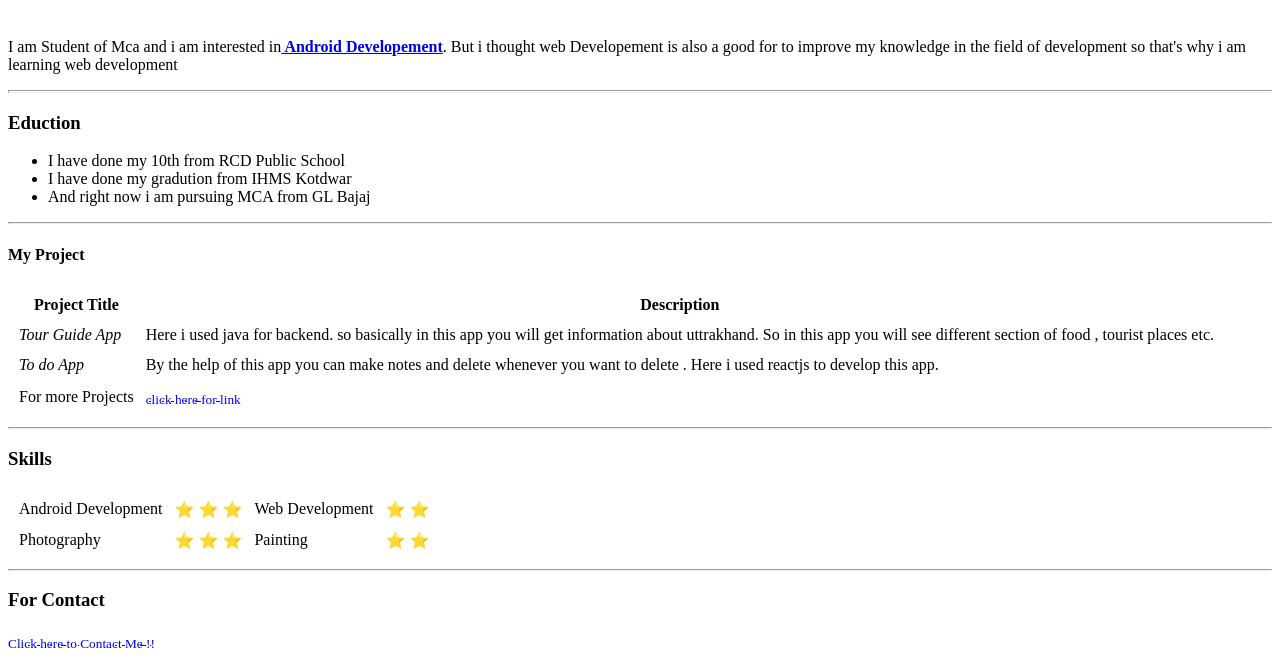
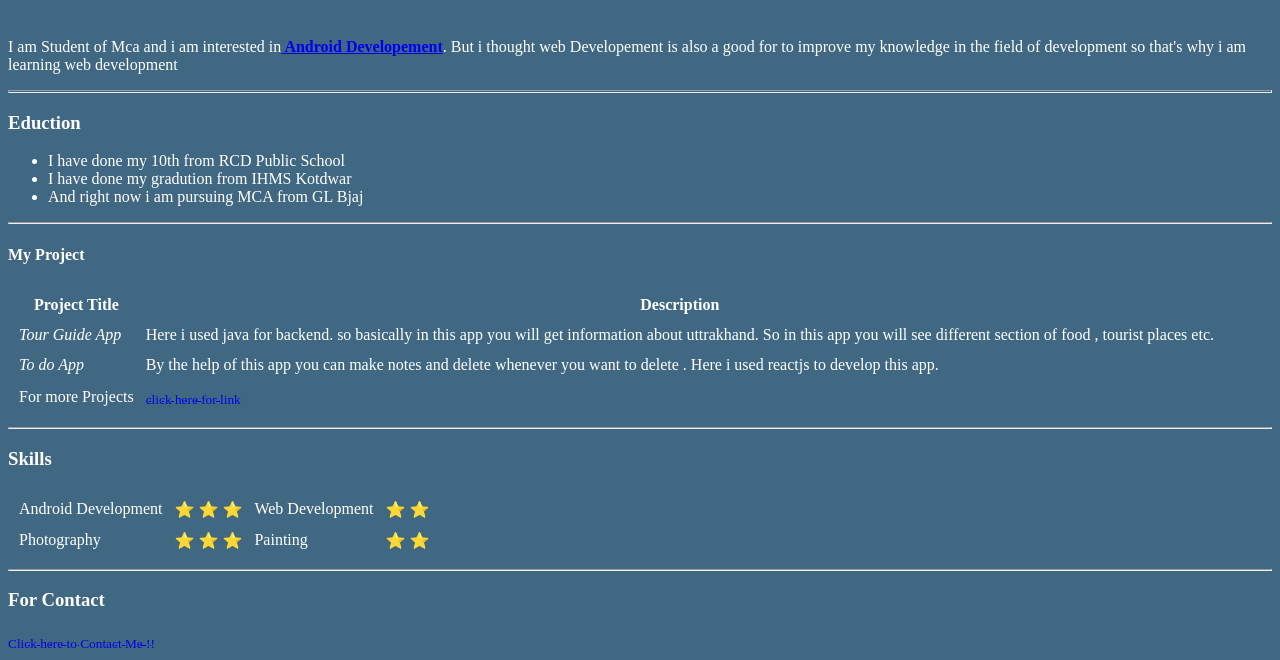
Before and after one commit to HimanshuSinghNegi/cv, a plain HTML site: page index.html in a window 1280 px wide. Shown: the part 232-892 px from the top of the page. Drawn offline with Linux system fonts and the light colour scheme.

Commit message:
Add files via upload

```diff
--- a/index.html
+++ b/index.html
@@ -4,6 +4,13 @@
 	<meta charset="utf-8">
 	 <meta name="viewport" content="width=device-width, initial-scale=1.0" >
 	<title>Personal Site Code</title>
+
+	<style type="text/css">
+		body{
+			background-color: #406882;
+			color: white;
+		}
+	</style>
 </head>
 <body>
 	<table cellspacing="20">
@@ -14,7 +21,6 @@
 	<td>
 	<h1>Himanshu Singh Negi</h1>
 	<p><em>Right Now I am Student of MCA.</em></p>
-
 	</td>
 </tr>
 </table>
@@ -27,7 +33,7 @@
 	<ul>
 		<li>I have done my 10th from RCD Public School </li>
 		<li> I have done my gradution from IHMS Kotdwar </li>
-		<li>And right now i am pursuing MCA from GL Bajaj</li>
+		<li>And right now i am pursuing MCA from GL Bjaj</li>
 	</ul>
 	<hr/>
 
```
